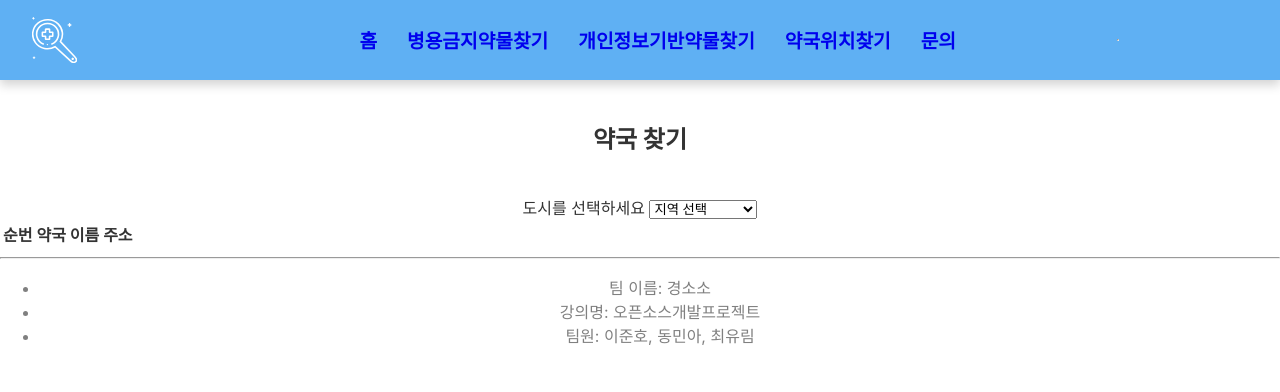
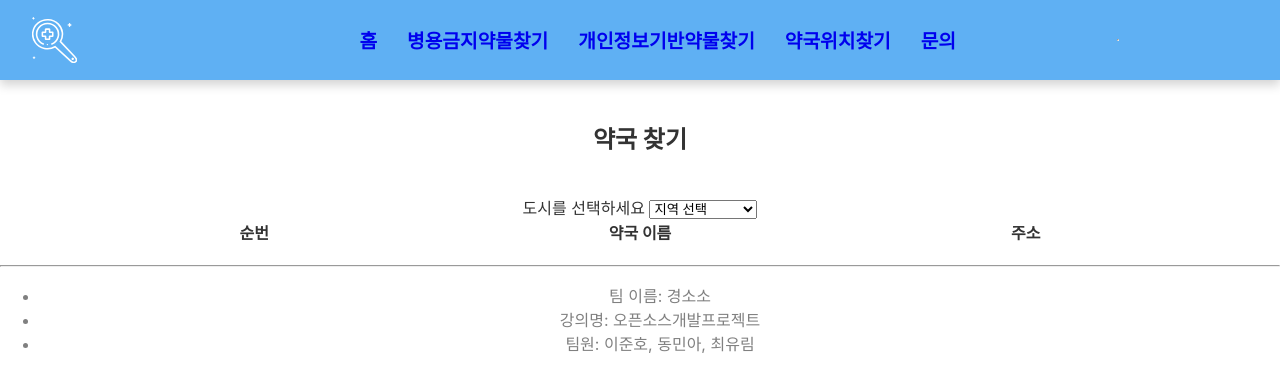
Before and after one commit to LovellR/GSS_Project, a React (Create React App) app in the folder oss-project/: page /pharmacy in a window 1280 px wide. Shown: the top 392 px of the page. Built offline with nearby package versions, Linux system fonts and the light colour scheme.

Commit message:
테이블 정렬

```diff
--- a/oss-project/src/JS/Pharmacy.js
+++ b/oss-project/src/JS/Pharmacy.js
@@ -1,5 +1,7 @@
 import React, {useState, useEffect} from 'react';
 import { Link } from 'react-router-dom';
+import "./css/Search.css";
+
 
 const Pharmacy = () => {
     const [selectedRegion, setSelectedRegion] = useState('');
--- a/oss-project/src/JS/css/Search.css
+++ b/oss-project/src/JS/css/Search.css
@@ -85,3 +85,15 @@ h2 {
     display: inline-block;
     margin-bottom: 10%;
 }
+
+/* 표 디자인 */
+
+/* 표 전체 스타일 */
+table {
+    width: 80%;
+    border-collapse: collapse;
+    margin-bottom: 20px;
+    text-align: center;
+    margin-left: auto;
+    margin-right: auto;
+  }
```
